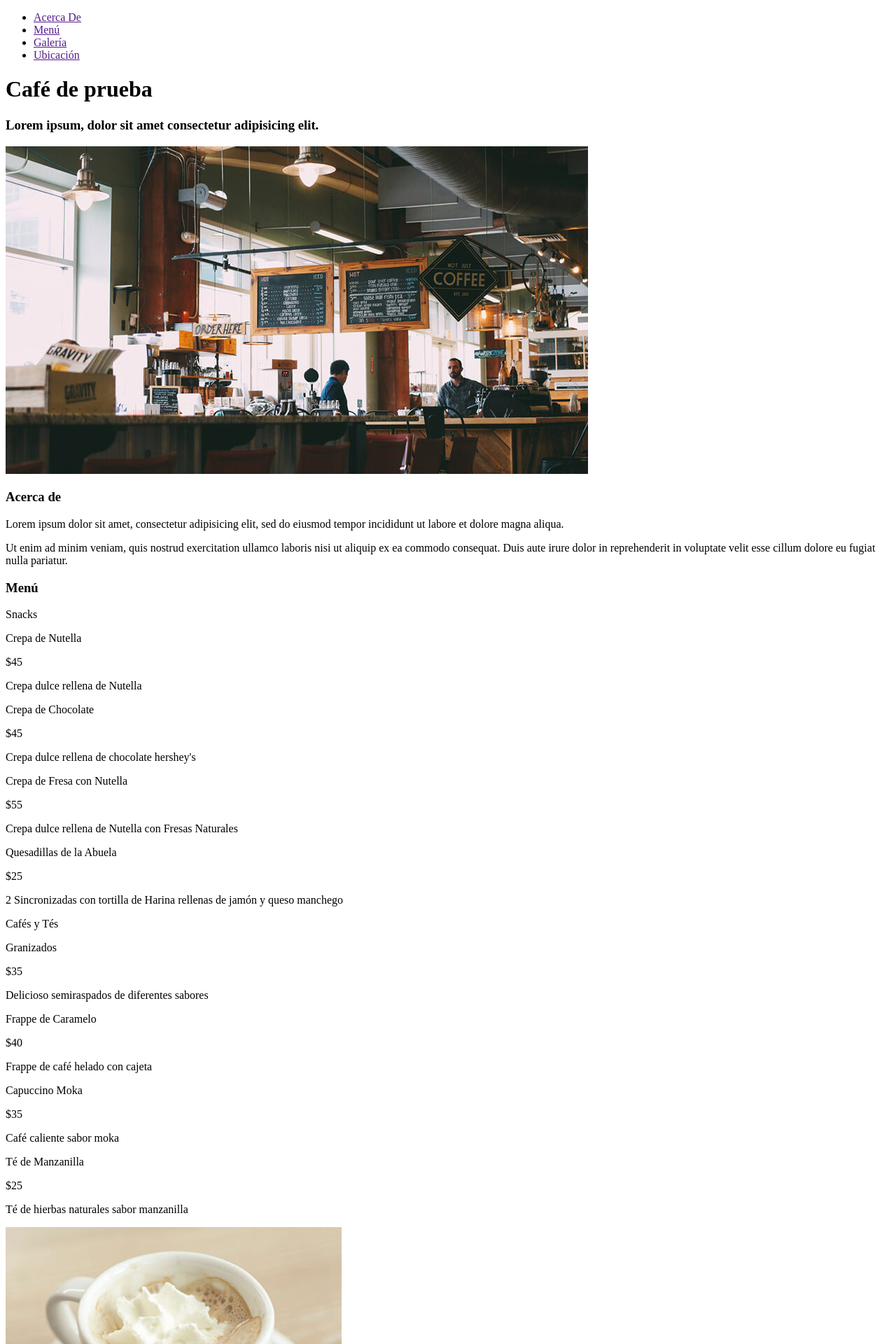
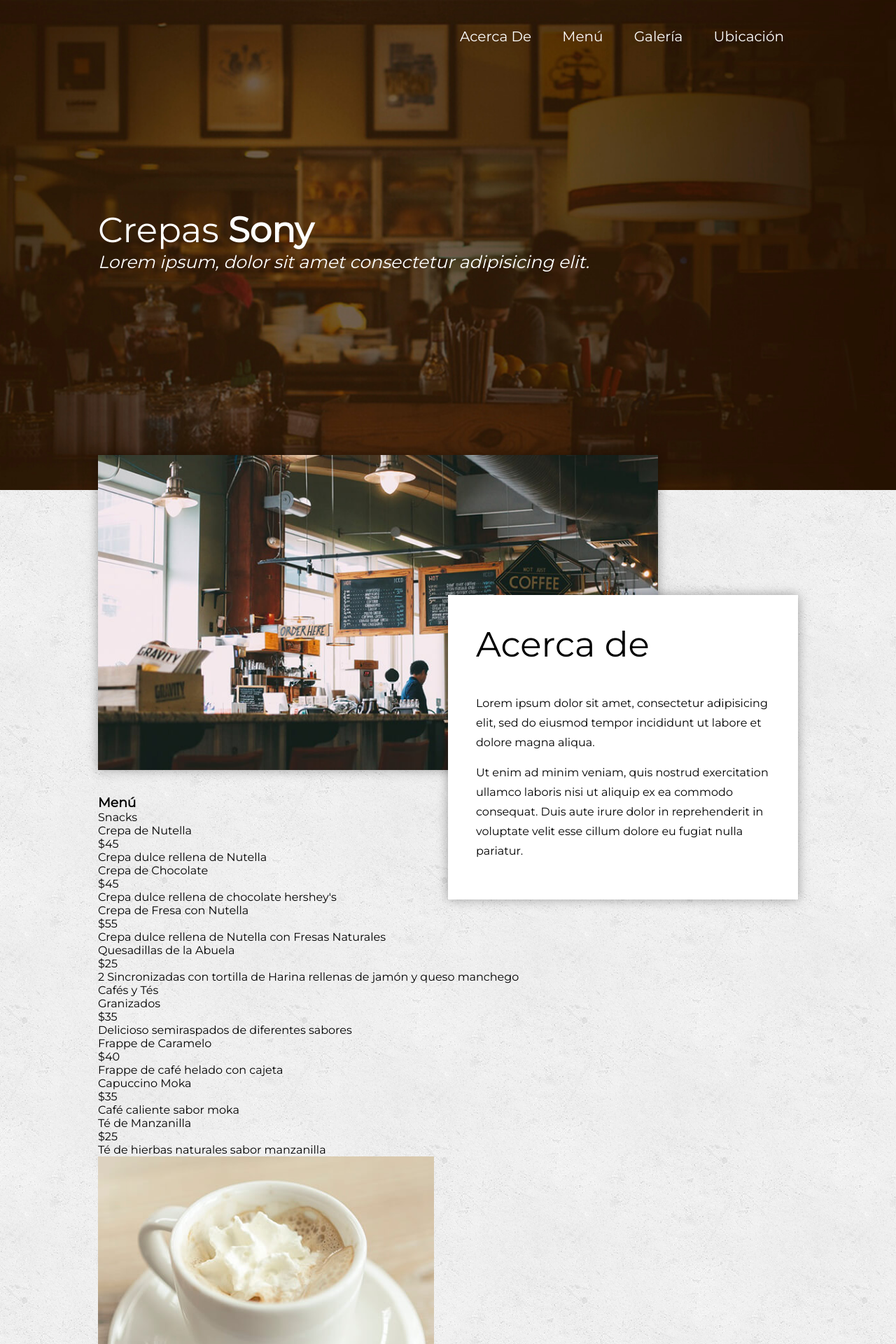
Before and after one commit to CristianMtz28/Curso-Frontend, a PHP site: page / in a window 1280 px wide; the page is wider, and only the part inside the window is pictured. Shown: the top 1920 px of that part at 70% size. Run offline with PHP 8.4, Linux system fonts and the light colour scheme; some web fonts are replaced.

Commit message:
Header y Acerca De con CSS

```diff
--- a/Prácticas/08-restaurante-cafe/index.html
+++ b/Prácticas/08-restaurante-cafe/index.html
@@ -24,7 +24,7 @@
                 </ul>
             </nav><!--Fin del div del menú-->
             <div class="textos"><!--Parte del texto con el nombre del restaurante y un pequeño slogan-->
-                <h1 class="nombre-restaurante">Café de prueba</h1>
+                <h1 class="nombre-restaurante">Crepas <span>Sony</span></h1>
                 <h3>Lorem ipsum, dolor sit amet consectetur adipisicing elit.</h3>
             </div>
         </div>
@@ -178,7 +178,7 @@
 
         <!--MAPA-->
         <section class="mapa">
-            <iframe src="https://www.google.com/maps/embed?pb=!1m18!1m12!1m3!1d3760.5022688210506!2d-99.2228804855878!3d19.52003854293803!2m3!1f0!2f0!3f0!3m2!1i1024!2i768!4f13.1!3m3!1m2!1s0x85d202cdabe6d6a3%3A0xf2e31f1203435932!2sCalle%20Viveros%20de%20Chapultepec%2019-a%2C%20Hab%20Viveros%20de%20la%20Loma%2C%2054080%20Tlalnepantla%20de%20Baz%2C%20M%C3%A9x.!5e0!3m2!1ses!2smx!4v1598977734418!5m2!1ses!2smx" width="1600" height="550" frameborder="0" style="border:0;" allowfullscreen="" aria-hidden="false" tabindex="0"></iframe>
+            <iframe src="https://www.google.com/maps/embed?pb=!1m18!1m12!1m3!1d3760.5022688210506!2d-99.2228804855878!3d19.52003854293803!2m3!1f0!2f0!3f0!3m2!1i1024!2i768!4f13.1!3m3!1m2!1s0x85d202cdabe6d6a3%3A0xf2e31f1203435932!2sCalle%20Viveros%20de%20Chapultepec%2019-a%2C%20Hab%20Viveros%20de%20la%20Loma%2C%2054080%20Tlalnepantla%20de%20Baz%2C%20M%C3%A9x.!5e0!3m2!1ses!2smx!4v1598977734418!5m2!1ses!2smx" width="1000" height="550" frameborder="0" style="border:0;" allowfullscreen="" aria-hidden="false" tabindex="0"></iframe>
         </section>
     </section>
 
--- /dev/null
+++ b/Prácticas/08-restaurante-cafe/sass/_acerca-de.scss
@@ -0,0 +1,42 @@
+.acerca-de {
+    .contenedor {
+        overflow: visible; //Esta propiedad nos ayuda a mostrar la imagen con el excedente; en los estilos generales pusimo un overflow: hidden; esto para esconder parte de la imagen, aquí se lo añadimos para los efectos
+        position: relative;
+    }
+
+    .foto {
+        width: 80%; //Vamos a poner el 80% ya que el recuadro con texto de la derecha ocupará el otro 20%
+        position: absolute; //Eso nos ayuda a poner la imagen encima del contenedor; gracias a que el contenedor tiene la posición relativa y la imagen absoluta se posiciona encima del header debido a los overflow
+        left: 0; //Le quitamos espacio a la izquierda
+        top:-50px; //Ponemos la imagen 50px arriba del contenedor
+        z-index: 0; //INVESTIGAR BIEN EL Z INDEX
+        box-shadow: 0px 0px 15px rgba(0, 0, 0, .35);
+
+        img {
+            vertical-align: top; //Si no le ponemos esta propiedad nos queda la imagen descuadrada del div por lo que la mayoría de las imagenes debe tener esta propiedad
+            width: 100%; //Le indicamos que abarque el 100% del div que lo contiene y abarca el 80% real del div
+        }
+    }
+
+    article {
+        background-color: #fff;
+        padding: 40px;
+        width: 50%;
+        position: relative; //Este position relative es igual que con la foto, nos va a permitir manipular la posición del texto
+        top:150px;
+        z-index: 1;
+        box-shadow: 0px 0px 15px rgba(0, 0, 0, .35);
+        float: right;
+
+        h3 {
+            font-size: 50px;
+            font-weight: 300;
+            margin-bottom: 40px;
+        }
+
+        p {
+            line-height: 28px;
+            margin-bottom: 15px;
+        }
+    }
+}
--- a/Prácticas/08-restaurante-cafe/sass/_generales.scss
+++ b/Prácticas/08-restaurante-cafe/sass/_generales.scss
@@ -1,13 +1,21 @@
-// *{
-//     margin: 0;
-//     padding: 0;
-//     box-sizing: border-box;
-// }
+*{
+    margin: 0;
+    padding: 0;
+    box-sizing: border-box;
+}
 
-// body {
-//     font-family: 'Montserrat', sans-serif;
-// }
+body {
+    font-family: 'Montserrat', sans-serif;
+    font-size: 16px;
+}
 
 /*CLASE CONTENEDOR
 La clase contenedor nos permite centrar todo nuestro sitio y aplica a todas las secciones del sitio para que se vea uniforme
 */
+
+.contenedor {
+    width: 90%;
+    max-width: 1000px;
+    margin: auto;
+    overflow: hidden;
+}
--- /dev/null
+++ b/Prácticas/08-restaurante-cafe/sass/_header.scss
@@ -0,0 +1,56 @@
+header {
+    width: 100%;
+    background: url(../img/bg.jpg) #281a0c;
+    background-size: cover; //Con esta propiedad podemos hacer que el ancho y el alto de la imagen abarquen correctamente y no estarte atinando
+    background-position: center 0;
+
+    .contenedor {
+        position: relative;
+        height: 700px;
+    }
+
+    .menu {
+        width: 100%;
+        text-align: right;
+
+        ul li {
+            display: inline-block;
+            margin: 40px 20px;
+        }
+
+        a{
+            color: #fff;
+            font-size: 20px;
+            font-weight: 400;
+            text-decoration: none;
+            position: relative; //Esta propiedad se la incluimos para lograr el efecto de ir cayendo lentamente de arriba a bajo con jQuery; si no se lo ponemos no nos va  a servir
+        }
+
+        a:hover {
+            text-decoration: underline;
+        }
+    }
+
+    .textos {
+        width: 100%;
+        color: #fff;
+        position: absolute; //Esta propiedad también nos ayudará a tener un efecto con jQuery para el parallax
+        top: 50%;
+        margin-top: -52px; //Esta medida se midió con el inspector de elementos de chrome para poder centrar bien el texto ya que gracias al menú lo aventaba un poco más abajo y con estos 52px ya queda centrado
+
+        .nombre-restaurante {
+            font-size: 50px;
+            font-weight: 300;
+
+            span {
+                font-weight: 600;
+            }
+        }
+
+        h3 {
+            font-weight: 300;
+            font-style: italic;
+            font-size: 25px;
+        }
+    }
+}
--- /dev/null
+++ b/Prácticas/08-restaurante-cafe/sass/_main.scss
@@ -0,0 +1,3 @@
+.main {
+    background: url(../img/bg-textura.png);
+}
--- a/Prácticas/08-restaurante-cafe/sass/styles.css
+++ b/Prácticas/08-restaurante-cafe/sass/styles.css
@@ -1,4 +1,126 @@
+* {
+  margin: 0;
+  padding: 0;
+  -webkit-box-sizing: border-box;
+          box-sizing: border-box;
+}
+
+body {
+  font-family: 'Montserrat', sans-serif;
+  font-size: 16px;
+}
+
 /*CLASE CONTENEDOR
 La clase contenedor nos permite centrar todo nuestro sitio y aplica a todas las secciones del sitio para que se vea uniforme
 */
+.contenedor {
+  width: 90%;
+  max-width: 1000px;
+  margin: auto;
+  overflow: hidden;
+}
+
+header {
+  width: 100%;
+  background: url(../img/bg.jpg) #281a0c;
+  background-size: cover;
+  background-position: center 0;
+}
+
+header .contenedor {
+  position: relative;
+  height: 700px;
+}
+
+header .menu {
+  width: 100%;
+  text-align: right;
+}
+
+header .menu ul li {
+  display: inline-block;
+  margin: 40px 20px;
+}
+
+header .menu a {
+  color: #fff;
+  font-size: 20px;
+  font-weight: 400;
+  text-decoration: none;
+  position: relative;
+}
+
+header .menu a:hover {
+  text-decoration: underline;
+}
+
+header .textos {
+  width: 100%;
+  color: #fff;
+  position: absolute;
+  top: 50%;
+  margin-top: -52px;
+}
+
+header .textos .nombre-restaurante {
+  font-size: 50px;
+  font-weight: 300;
+}
+
+header .textos .nombre-restaurante span {
+  font-weight: 600;
+}
+
+header .textos h3 {
+  font-weight: 300;
+  font-style: italic;
+  font-size: 25px;
+}
+
+.main {
+  background: url(../img/bg-textura.png);
+}
+
+.acerca-de .contenedor {
+  overflow: visible;
+  position: relative;
+}
+
+.acerca-de .foto {
+  width: 80%;
+  position: absolute;
+  left: 0;
+  top: -50px;
+  z-index: 0;
+  -webkit-box-shadow: 0px 0px 15px rgba(0, 0, 0, 0.35);
+          box-shadow: 0px 0px 15px rgba(0, 0, 0, 0.35);
+}
+
+.acerca-de .foto img {
+  vertical-align: top;
+  width: 100%;
+}
+
+.acerca-de article {
+  background-color: #fff;
+  padding: 40px;
+  width: 50%;
+  position: relative;
+  top: 150px;
+  z-index: 1;
+  -webkit-box-shadow: 0px 0px 15px rgba(0, 0, 0, 0.35);
+          box-shadow: 0px 0px 15px rgba(0, 0, 0, 0.35);
+  float: right;
+}
+
+.acerca-de article h3 {
+  font-size: 50px;
+  font-weight: 300;
+  margin-bottom: 40px;
+}
+
+.acerca-de article p {
+  line-height: 28px;
+  margin-bottom: 15px;
+}
 /*# sourceMappingURL=styles.css.map */
--- a/Prácticas/08-restaurante-cafe/sass/styles.scss
+++ b/Prácticas/08-restaurante-cafe/sass/styles.scss
@@ -1,5 +1,6 @@
 @import "generales";
-// @import "header";
-// @import "main";
+@import "header";
+@import "main";
+@import "acerca-de";
 // @import "aside";
 // @import "footer";
```
Also changed, not shown: 1 other file.
